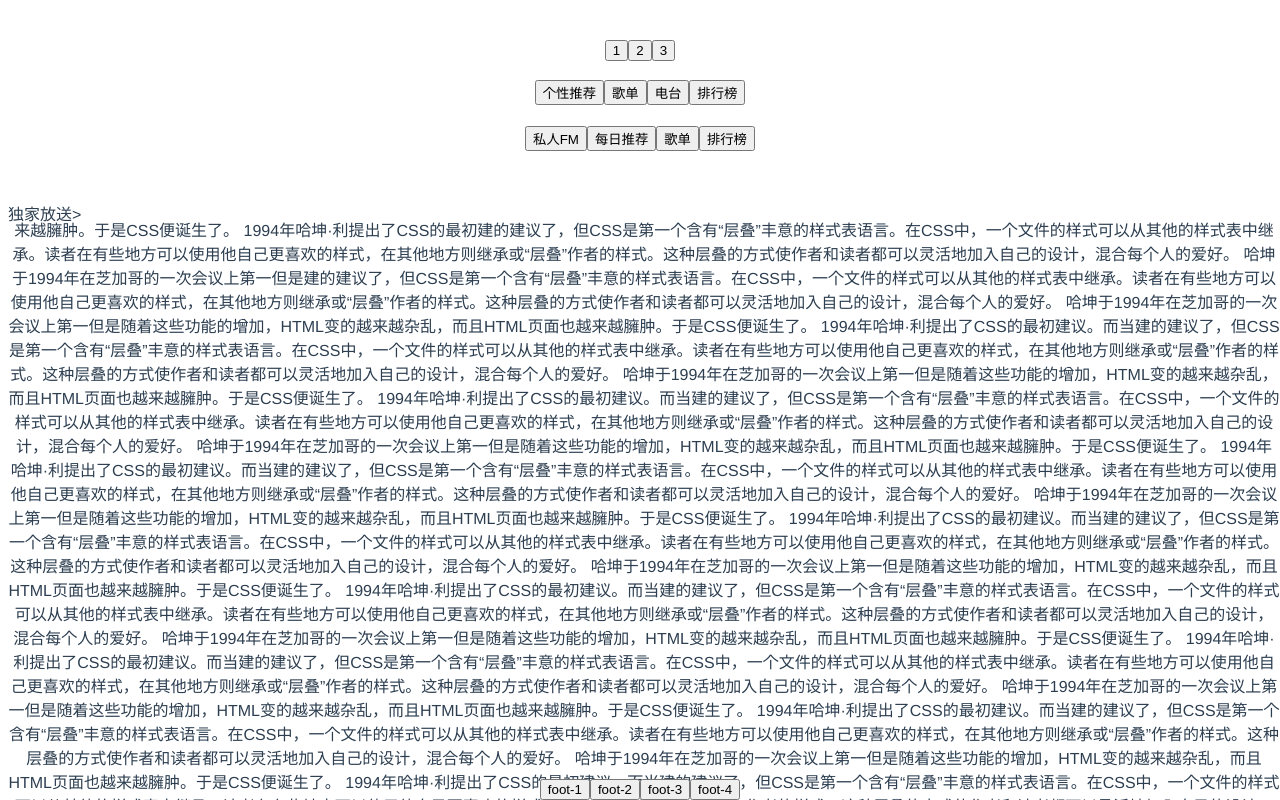
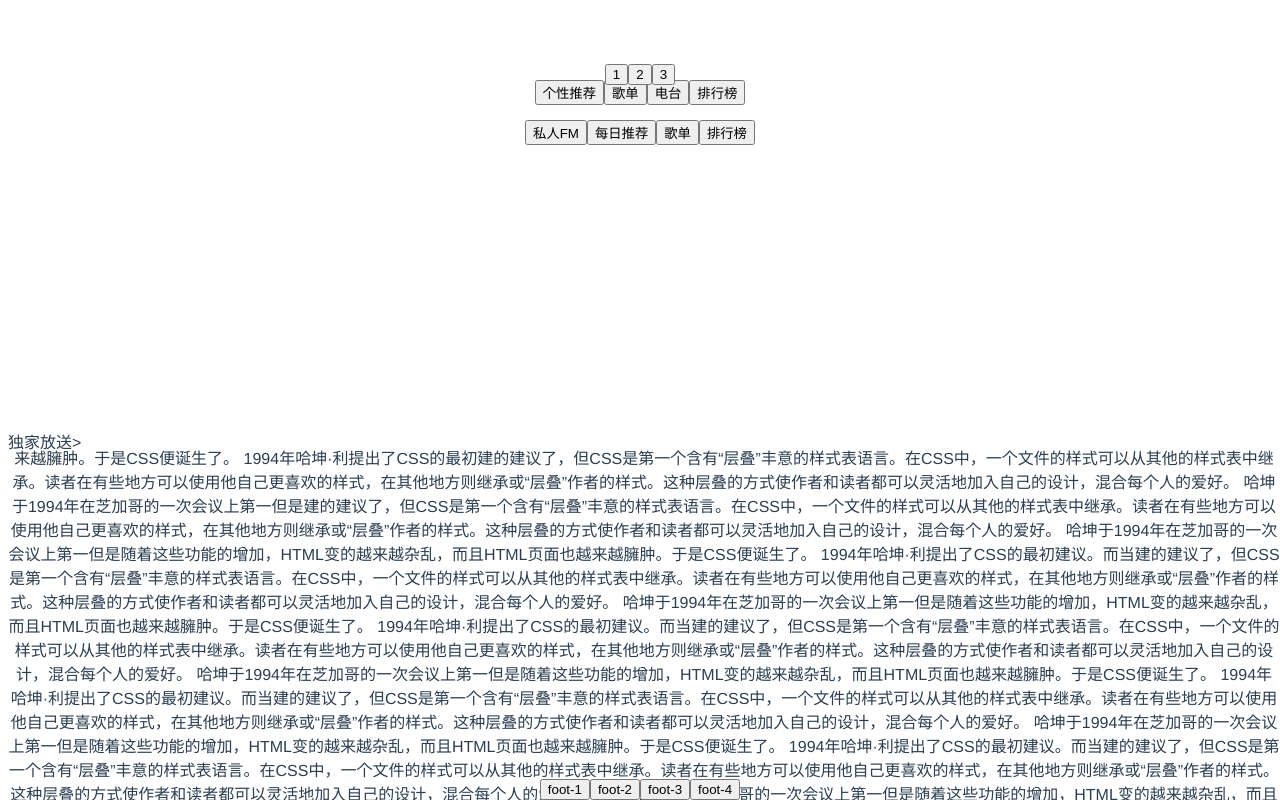
Before and after one commit to lwei-jlu/vue-music-master, a Vue app: page /root/index/recommend in a window 1280 px wide. Shown: the top 800 px of the page. Built offline with nearby package versions, Linux system fonts and the light colour scheme.

Commit message:
pcUpdate

```diff
--- a/src/components/Root.vue
+++ b/src/components/Root.vue
@@ -45,8 +45,9 @@ export default {
   }
   .root{
     position: fixed;
-    top: 5%;
+    top: 0%;
     bottom: 90%;
+    padding-top: 5%;
     left: 0;
     right: 0;
     z-index: 1000;
--- a/src/page/index/Recommend.vue
+++ b/src/page/index/Recommend.vue
@@ -6,7 +6,7 @@
         <div class="footdiv" v-bind:style="{ background: item.titleColor }">{{ item.typeTitle }}</div>
       </swiper-slide>
     </swiper>
-    <div>
+    <div class='reTop'>
       <button>私人FM</button>
       <button>每日推荐</button>
       <button>歌单</button>
@@ -162,7 +162,7 @@ export default {
 <style>
 
   .maindiv{
-    margin-top: 10%;
+    margin-top: 30%;
   }
   .footdiv{
     position: absolute;
@@ -178,6 +178,13 @@ export default {
     position:absolute;
     margin-top: 50px;
   }
+  .reTop{
+    bottom: 80%;
+    left: 0;
+    right: 0;
+    position: fixed;
+    top: 15%;
+  }
   ul{
     padding: 0px;
     margin: 0px;
```
